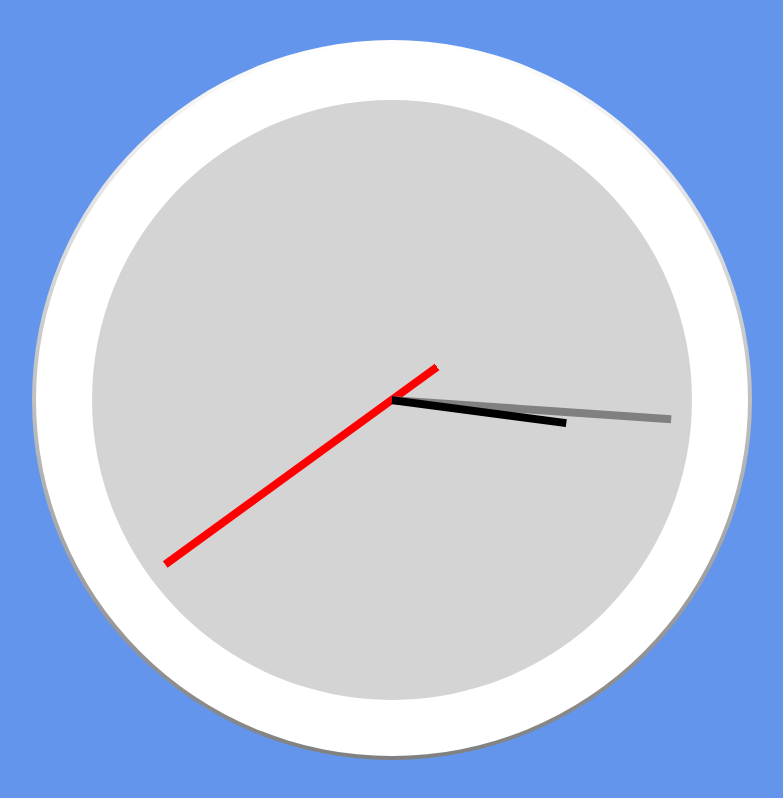
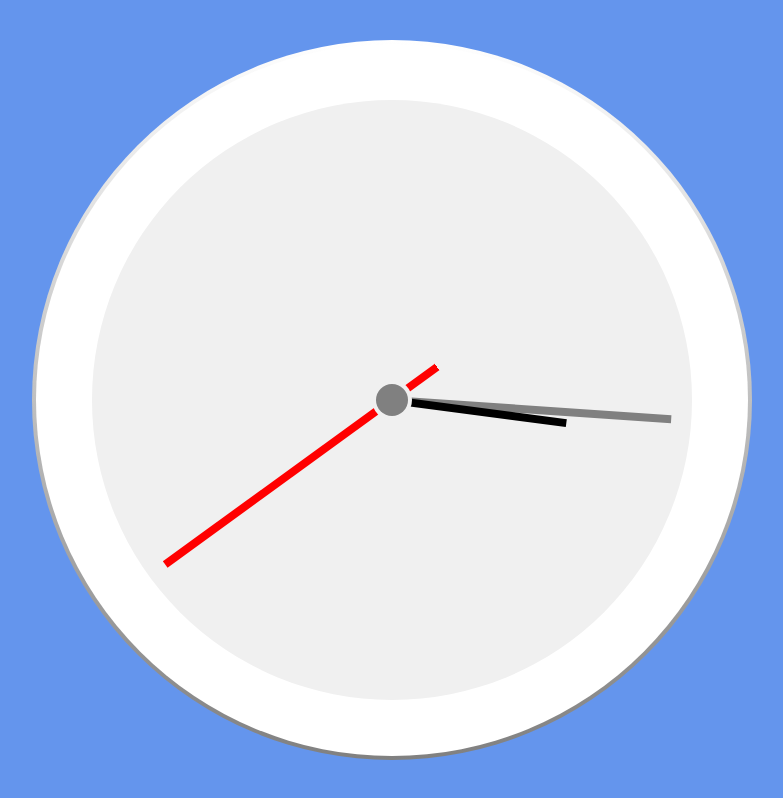
Before and after one commit to NathanAndrews20/Clock, a plain HTML site: page index.html in a window 1280 px wide. Shown: the whole page, without its empty margins (248-1031 px from the left). Drawn offline with Linux system fonts and the light colour scheme.

Commit message:
Added center circle
Added circle in the middle of the clock where the arms intersect for aesthetic purposes

```diff
--- a/index.html
+++ b/index.html
@@ -8,6 +8,8 @@
     </head>
     <body>
         <div id="clock-container">
+            <div id="center-circle-1"></div>
+            <div id="center-circle-2"></div>
             <div id="second-hand" class="hand"></div>
             <div id="minute-hand" class="hand"></div>
             <div id="hour-hand" class="hand"></div>
--- a/style.css
+++ b/style.css
@@ -14,10 +14,28 @@ html, body{
     background-color: cornflowerblue;
 }
 
+#center-circle-1{
+    position: absolute;
+    width: 5vh;
+    height: 5vh;
+    border-radius: 100%;
+    background-color: rgb(240, 240, 240);
+    z-index: 4;
+}
+
+#center-circle-2{
+    position: absolute;
+    width: 4vh;
+    height: 4vh;
+    border-radius: 100%;
+    background-color: gray;
+    z-index: 5;
+}
+
 .hand{
     position: absolute;
     width: 0.6%;
-    z-index: 2;
+    z-index: 3;
 }
 
 #second-hand{
@@ -65,6 +83,6 @@ html, body{
     width: 75vh;
     height: 75vh;
     border-radius: 100%;
-    background-color: rgb(212, 212, 212);
-    z-index: 1;
+    background-color: rgb(240, 240, 240);
+    z-index: 2;
 }
```
